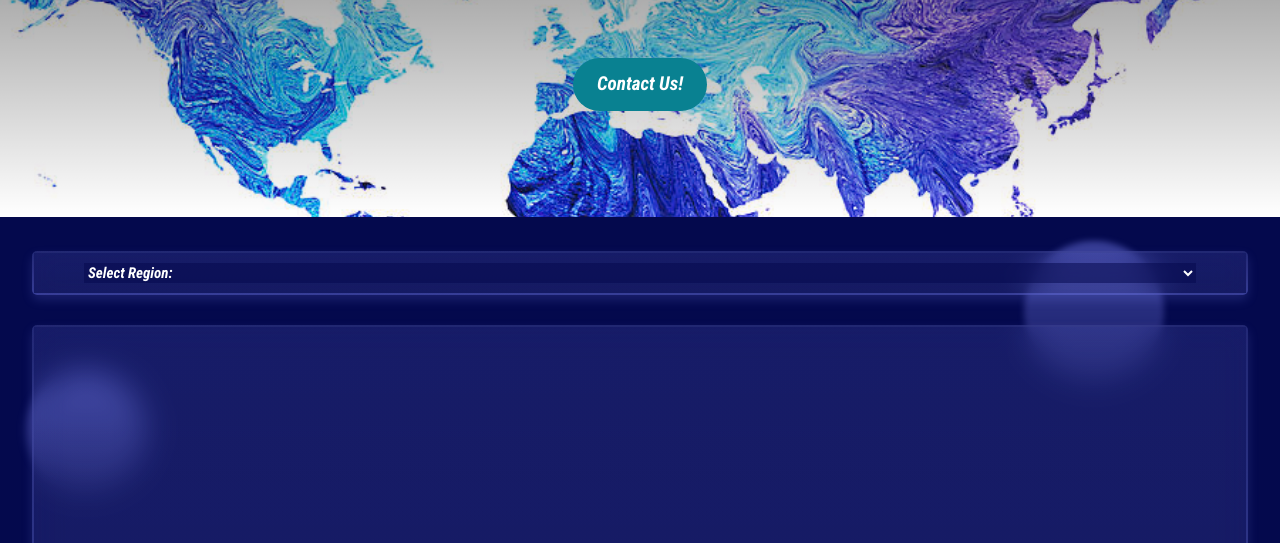
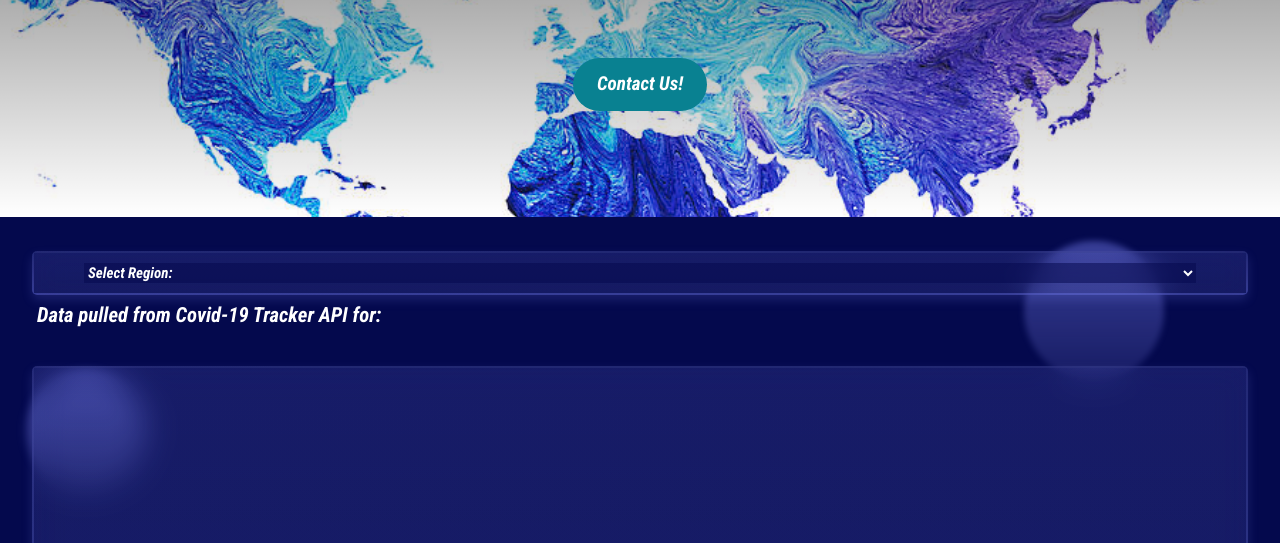
Before and after one commit to Runtime-Terrors-Organization/covid-dashboard-application, a plain HTML site: page index.html in a window 1280 px wide. Shown: the part 257-800 px from the top of the page. Drawn offline with nearby package versions, Linux system fonts and the light colour scheme; some packages are replaced by stand-ins of ours; no server answers.

Commit message:
missing div added

```diff
--- a/index.html
+++ b/index.html
@@ -49,6 +49,12 @@
             <select name="health-region" class="region-dropdown">
             <option value="default" selected disabled>Select Region:</option>
           </select>
+      </div>
+      <div id="info" class="flex flex-wrap">
+        <div class="flex flex-wrap">
+          <p>Data pulled from Covid-19 Tracker API for: </p>
+          <span class="date"> </span>
+        </div>
       </div>
       <div id="map" class="map "><iframe title="covid-dashboard"></iframe></div>
 
```
